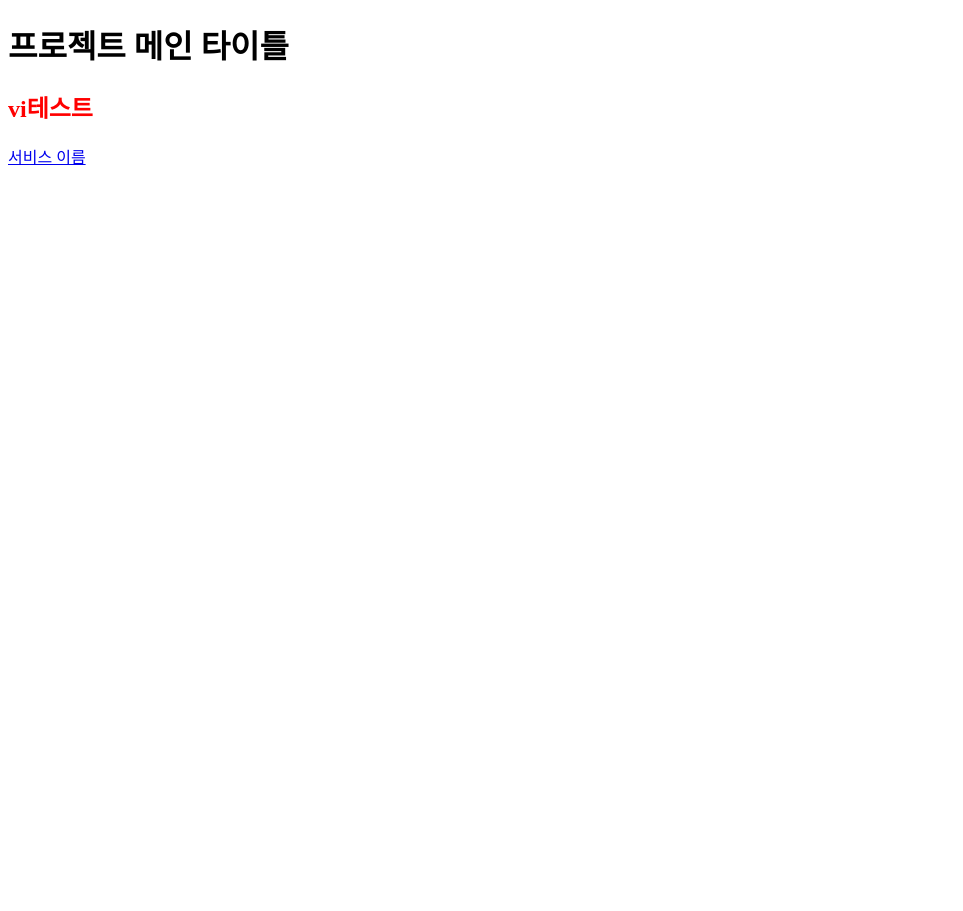
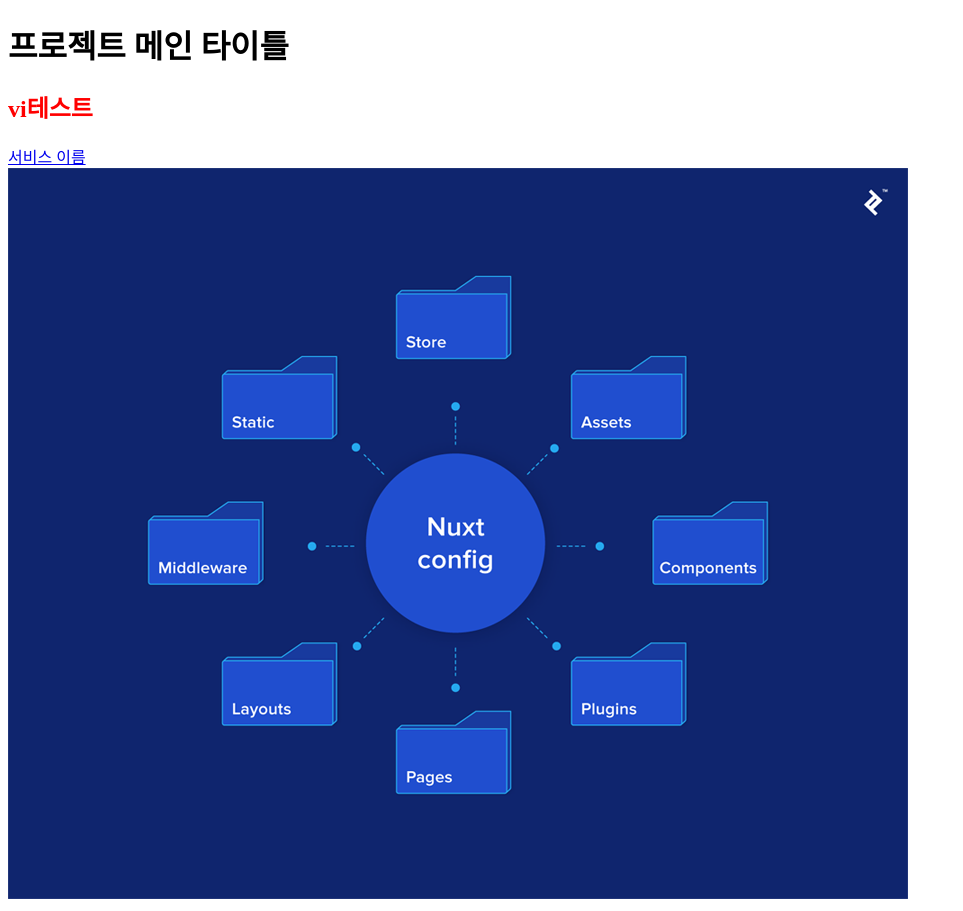
Before and after one commit to redsky0212/nuxt_redsky_blog, a Nuxt app: page / in a window 1280 px wide. Shown: the whole page, without its empty margins (0-963 px from the left). Before the commit the page ends 800 px from the top, so only its background shows below. Built offline with nearby package versions, Linux system fonts and the light colour scheme.

Commit message:
설명내용 추가 style추가방법

```diff
--- a/client/pages/index.vue
+++ b/client/pages/index.vue
@@ -6,6 +6,7 @@
       <nav>
         <nuxt-link to="/services"> 서비스 이름 </nuxt-link>
       </nav>
+      <img src="@/assets/images/common/nuxtConfig.png" alt="nuxt config테스트이미지" />
     </header>
   </div>
 </template>
```
Also changed, not shown: 1 other file (tests, documents, lock files or other folders).
